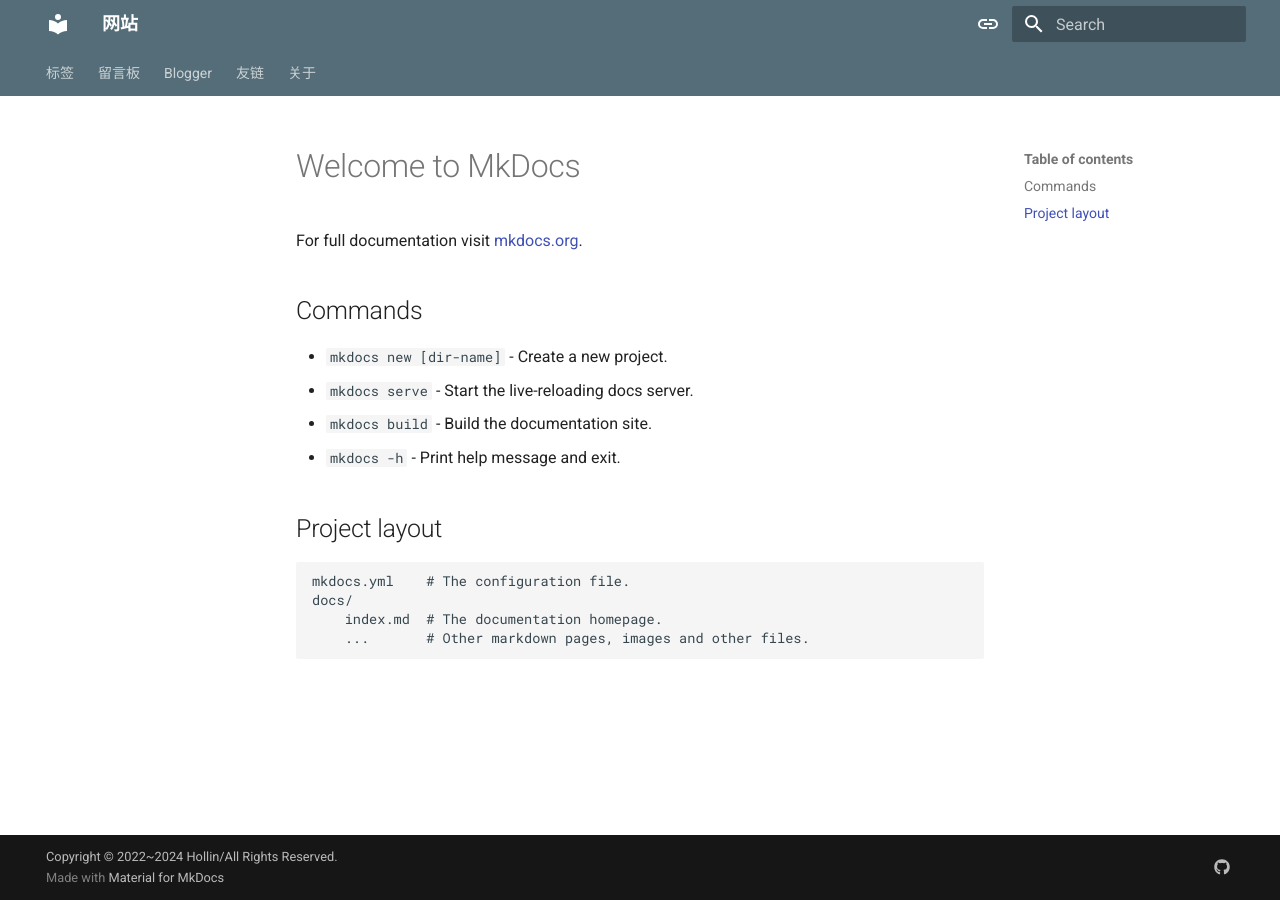
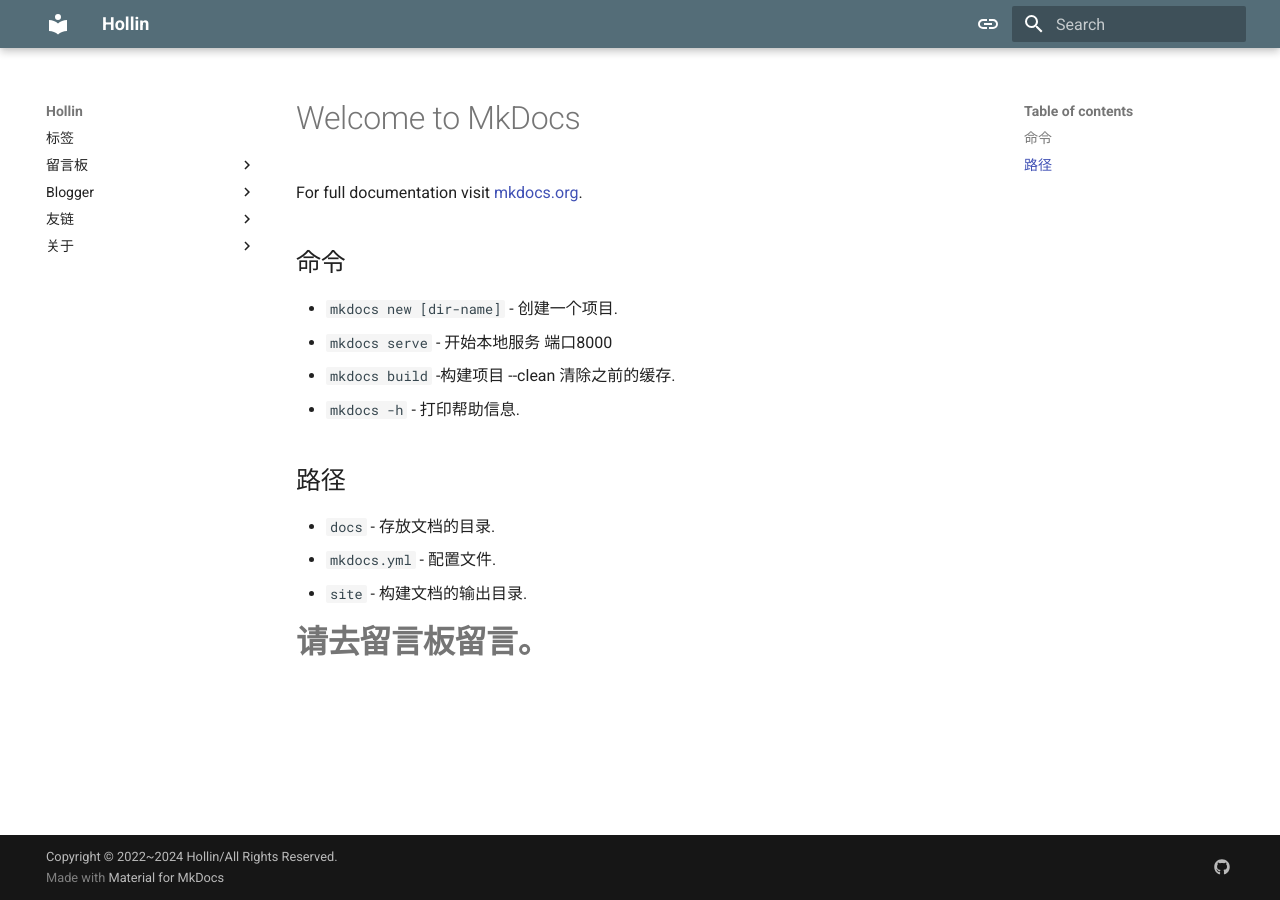
Before and after one commit to Hollin-git/Hollon-git.github.io, an MkDocs documentation site: the page built from docs/index.md, in a window 1280 px wide. Built offline with MkDocs 1.6.1 and Material for MkDocs 9.7.7, drawn with Linux system fonts in a browser that asks for light colours.

Commit message:
修改 导航格式

```diff
--- a/docs/index.md
+++ b/docs/index.md
@@ -2,16 +2,17 @@
 
 For full documentation visit [mkdocs.org](https://www.mkdocs.org).
 
-## Commands
+## 命令
 
-* `mkdocs new [dir-name]` - Create a new project.
-* `mkdocs serve` - Start the live-reloading docs server.
-* `mkdocs build` - Build the documentation site.
-* `mkdocs -h` - Print help message and exit.
+* `mkdocs new [dir-name]` - 创建一个项目.
+* `mkdocs serve` - 开始本地服务 端口8000
+* `mkdocs build` -构建项目 --clean 清除之前的缓存.
+* `mkdocs -h` - 打印帮助信息.
 
-## Project layout
+## 路径
 
-    mkdocs.yml    # The configuration file.
-    docs/
-        index.md  # The documentation homepage.
-        ...       # Other markdown pages, images and other files.
+* `docs` - 存放文档的目录.
+* `mkdocs.yml` - 配置文件.
+* `site` - 构建文档的输出目录.
+
+# **请去留言板留言。**
--- a/mkdocs.yml
+++ b/mkdocs.yml
@@ -1,4 +1,4 @@
-site_name: 网站
+site_name: Hollin
 site_url: http://127.0.0.1:8000
 site_author: Hollin-git
 
@@ -6,7 +6,8 @@
 #[UI]
 theme:
   features:
-    - navigation.tabs
+    - navigation.instant
+    - navigation.instant.prefetch
   name: material
   custom_dir: docs/overrides #覆写路径
   # font: #谷歌字体，自行搜索
```
